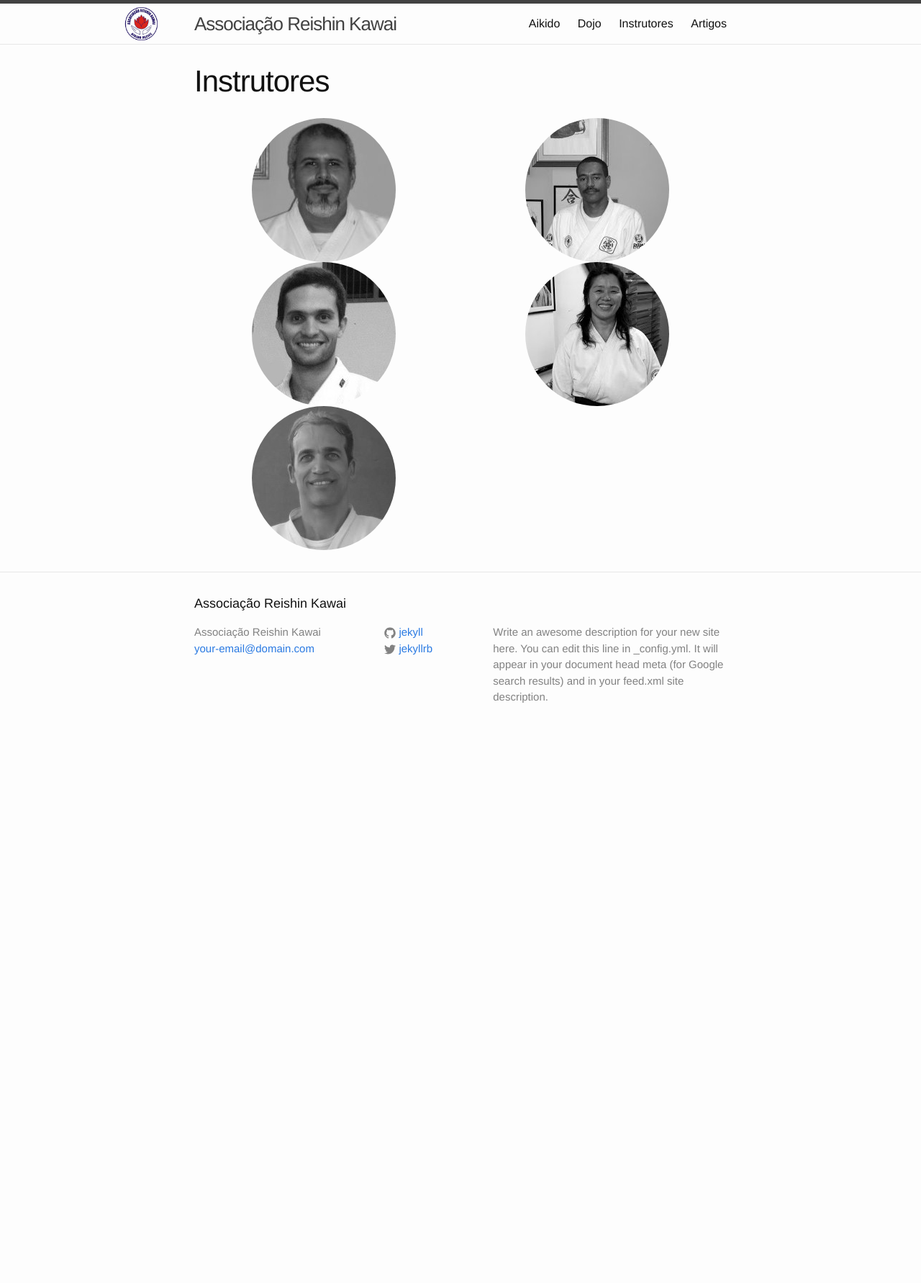
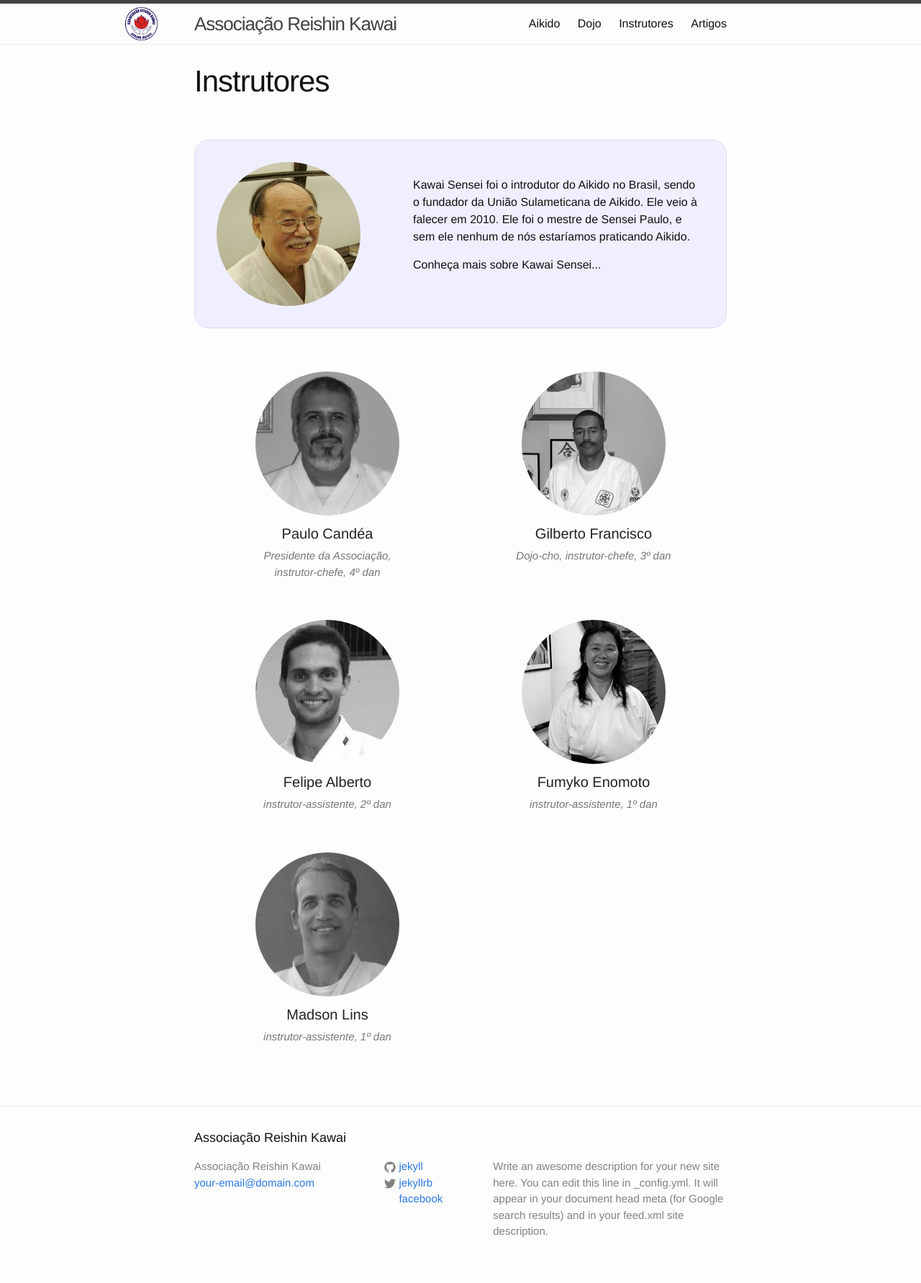
Before and after one commit to aikidorecife/aikidorecife.github.io, a Jekyll site: the page built from instructors.html, in a window 1280 px wide. Shown: the whole page at 72% size. Built offline with Jekyll 4.4.1, drawn with Linux system fonts in a browser that asks for light colours; before the commit the page ends 1040 px from its top, so only the background shows below that.

Commit message:
instructors and dojo page almost done

```diff
--- a/_config.yml
+++ b/_config.yml
@@ -1,6 +1,7 @@
 # Site settings
 title: "Associação Reishin Kawai"
 email: your-email@domain.com
+phone:
 description: > # this means to ignore newlines until "baseurl:"
   Write an awesome description for your new site here. You can edit this
   line in _config.yml. It will appear in your document head meta (for
@@ -9,6 +10,7 @@ baseurl: "" # the subpath of your site, e.g. /blog/
 url: "http://aikidorecife.github.io" # the base hostname & protocol for your site
 twitter_username: jekyllrb
 github_username:  jekyll
+facebook_group: https://www.facebook.com/groups/493629947331797/
 
 # Build settings
 markdown: kramdown
--- a/_includes/footer.html
+++ b/_includes/footer.html
@@ -42,6 +42,26 @@
             </a>
           </li>
           {% endif %}
+
+          {% if site.facebook_group %}
+          <li>
+
+            <a href="{{ site.facebook_group }}">
+              <span class="icon  icon--twitter">
+
+              <svg viewBox="0 0 16 16">
+	      <!--<svg viewBox="0 0 100 100" style="height: 44px; width: 44px;">
+		      <circle style="opacity: 0.01; fill: rgb(255, 255, 255);" class="outer-shape" cx="50" cy="50" r="48"></circle>-->
+	<path style="opacity: 1; fill: rgb(175, 175, 175);" transform="translate(23,23) scale(0.54)" d="M82.667,1H17.335C8.351,1,1,8.351,1,17.336v65.329c0,8.99,7.351,16.335,16.334,16.335h65.332 C91.652,99.001,99,91.655,99,82.665V17.337C99,8.353,91.652,1.001,82.667,1L82.667,1z M84.318,50H68.375v42.875H50V50h-8.855V35.973 H50v-9.11c0-12.378,5.339-19.739,19.894-19.739h16.772V22.3H72.967c-4.066-0.007-4.57,2.12-4.57,6.078l-0.023,7.594H86.75 l-2.431,14.027V50z"></path>
+</svg>
+     <span class="username">facebook</span>
+            </a>
+          </li>
+          {% endif %}
+
+
+
+
         </ul>
       </div>
 
--- a/css/main.scss
+++ b/css/main.scss
@@ -7,6 +7,10 @@
 
 // Our variables
 $base-font-family: Helvetica, Arial, sans-serif;
+//$base-font-family: "Palatino Linotype", "Book Antiqua", Palatino, serif;
+//$base-font-family: Tahoma, Geneva, sans-serif;
+//$base-font-family: sans-serif;
+//$base-font-family: sans-serif;
 $base-font-size:   16px;
 $small-font-size:  $base-font-size * 0.875;
 $base-line-height: 1.5;
@@ -51,24 +55,81 @@ $on-laptop:        800px;
         "syntax-highlighting"
 ;
 
-div.profile {
 
 
+.boxed {
+	margin: 60px 0px;
+	padding: 30px 0px;
+	border-style: solid;
+	border-width: 1px;
+	border-color: #dde;
+	border-radius: 20px;
+	background-color: #efefff;
+	overflow: hidden;
+}
+
+.profile {
+	width: 50%;
+	margin-bottom: 30px;
+}
+
+.profile_description  {
+	text-align: justify;
+	text-justify: inter-word;
+	padding: 10px 20px;
+}
+
+.profile_description h4 {
+	text-align: center;
+	//font: bold 12px/30px Georgia, serif;
+	font-style: bold;
+	//padding: 10px 20px;
+	margin-bottom: 5px;
+	color: #222;
+}
+
+.profile_description p {
+	text-align: center;
+	font-style: italic;
+	padding: 0 50px;
+	font-size: 15px;
+	color: #777;
+}
+
+
+.center {
+	margin-left: auto;
+	margin-right: auto;
 }
 
 img.profile_photo {
 	-webkit-filter: grayscale(100%);
 	filter: grayscale(100%);
 	border-radius: 50%;
-	padding: 0 70px;
-	margin: 0 10px
+	margin: 0 auto;
+	display: block;
+	//padding: 0 70px;
+	//margin: 0 10px;
+}
+
+img.profile_photo:hover {
+	-webkit-filter: none;
+	filter: none;
+
+}
+
+.boxed img {
+	padding: 0 30px;
+	-webkit-filter: none;
+	filter: none;
+	border-radius: 50%;
+
 }
 
 img#logo {
 	margin-top: 3px;
 	position: relative;
 	left: -380px;
-
 }
 
 
@@ -77,5 +138,40 @@ div#instructor {
 	margin-right: auto;
 }
 
-.left-col { float: left; }
-.right-col { float: right; }
+.left { float: left; }
+.right { float: right; }
+
+
+#information {
+        padding: 2em 0;
+}
+
+#location {
+    float: left;
+    width: 400px;
+    //margin-left: 20px;
+}
+
+#intro {
+        font-size: 1.3em;
+        padding: 2em 3em;
+        text-align: justify;
+}
+
+
+#location h1 {text-align: center;}
+
+#horarios {
+    float: right;
+    width: 300px;
+}
+
+#horarios h1 {text-align: center;}
+.obs {
+	font-size: 0.6em;
+}
+
+#horarios table{
+	font-size: 15px;
+	width: 100%
+}
--- /dev/null
+++ b/instructors.html
@@ -0,0 +1,67 @@
+---
+layout: page
+title: Instrutores
+permalink: /instructors/
+---
+
+<div class="boxed">
+	<div class="left">
+		<img src="{{ site.url }}/assets/kawai-perfil.jpg" alt="Kawai Sensei" height=200 width=200 />
+	</div>
+	<div class="right" style="padding: 20px 35px 0 0; width: 400px;">
+
+	<p>
+	Kawai Sensei foi o introdutor do Aikido no Brasil, sendo o fundador
+	da União Sulameticana de Aikido. Ele veio à falecer em 2010. Ele foi
+	o mestre de Sensei Paulo, e sem ele nenhum de nós estaríamos praticando
+	Aikido.
+
+	<p> Conheça mais sobre Kawai Sensei...</p>
+
+	</div>
+
+</div>
+
+<div class="profile left">
+	<img src="{{ site.url }}/assets/paulo-perfil.jpg" alt="Sensei Paulo" class="profile_photo" />
+	<div class="profile_description">
+		<h4>Paulo Candéa</h4>
+		<p>Presidente da Associação, instrutor-chefe, 4º dan</p>
+	</div>
+</div>
+
+<!-- GILBERTO -->
+<div class="profile right">
+ 	<img src="{{ site.url }}/assets/gilberto-perfil.jpg" alt="Sensei Gilberto" class="profile_photo" />
+	<div class="profile_description">
+		<h4>Gilberto Francisco</h4>
+		<p>Dojo-cho, instrutor-chefe, 3º dan</p>
+	</div>
+</div>
+
+<!-- FELIPE -->
+<div class="profile left" style="clear: left">
+	<img src="{{ site.url }}/assets/felipe-perfil-3.jpg" alt="Sempai Felipe" class="profile_photo" />
+	<div class="profile_description">
+		<h4>Felipe Alberto</h4>
+		<p>instrutor-assistente, 2º dan</p>
+	</div>
+</div>
+
+<!-- FUMYKO -->
+<div class="profile right">
+	<img src="{{ site.url }}/assets/fumyko-perfil.jpg" alt="Sempai Fumyko" class="profile_photo" />
+	<div class="profile_description">
+		<h4>Fumyko Enomoto</h4>
+	<p>instrutor-assistente, 1º dan</p>
+	</div>
+</div>
+
+<!-- MADSON -->
+<div class="profile left">
+	<img src="{{ site.url }}/assets/madson-perfil.jpg" alt="Sempai Madson" class="profile_photo" />
+	<div class="profile_description">
+		<h4>Madson Lins</h4>
+		<p>instrutor-assistente, 1º dan</p>
+	</div>
+</div>
--- a/instructors.md
+++ /dev/null
@@ -1,24 +0,0 @@
----
-layout: page
-title: Instrutores
-permalink: /instructors/
----
-
-<div id="instructor-list">
-  <div id="instructor">
-  <img src="{{ site.url }}/assets/paulo-perfil.jpg" alt="Sensei Paulo" class="left-col profile_photo" />
-  </div>
-  <div id="instructor">
-  <img src="{{ site.url }}/assets/gilberto-perfil.jpg" alt="Sensei Gilberto" class="right-col profile_photo" />
-  </div>
-  <div id="instructor">
-  <img src="{{ site.url }}/assets/felipe-perfil-3.jpg" alt="Sempai Felipe" class="left-col profile_photo" />
-  </div>
-  <div id="instructor">
-  <img src="{{ site.url }}/assets/fumyko-perfil.jpg" alt="Sempai Fumyko" class="right-col profile_photo" />
-  </div>
-  <div id="instructor">
-  <img src="{{ site.url }}/assets/madson-perfil.jpg" alt="Sempai Madson" class="left-col profile_photo" />
-  </div>
-
-</div>
```
Also changed, not shown: dojo.html (added, +80 -0 lines), dojo.md (deleted, +0 -19 lines), assets/kawai-perfil.jpg (added), assets/paulo-card.jpg (added).
